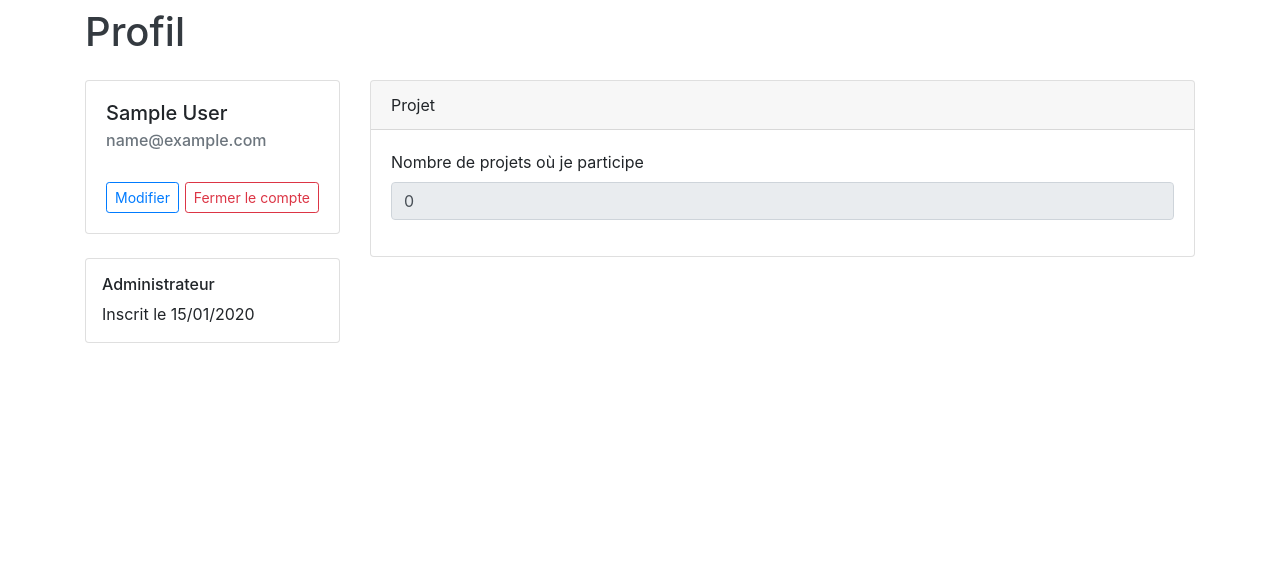
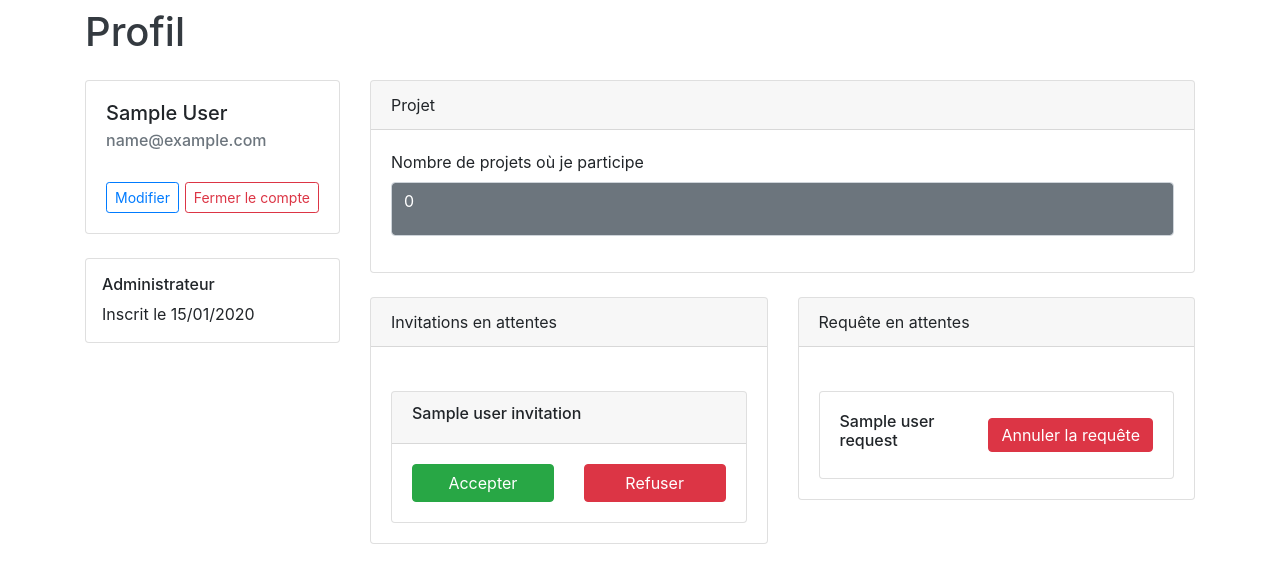
Before and after one commit to JSenjean/gr1_eq2_Dev, a PHP site: template src/view/profile.php in a window 1280 px wide. Shown: the part 56-639 px from the top of the page. Run offline with PHP 8.4, Linux system fonts and the light colour scheme; the visitor is signed in with stand-in values (Sample User, id 1); the template is opened without the code that fills it: most values are stand-ins (such as "Sample title", 1, 10 or a date in 2020); some libraries are stand-ins or nearby versions.

Commit message:
Ajout des invitations et requetes dans la vue de profile pour les utilisateur ainsi que l'acceptation et refus des invitations et requetes

```diff
--- a/src/view/profile.php
+++ b/src/view/profile.php
@@ -6,8 +6,8 @@
   <div class="col-sm-3 mx-auto">
     <div class="card">
       <div class="card-body">
-                <h5 class="card-title"><?php echo $infoUser['first_name']?> <?php echo $infoUser['last_name']?></h5>
-                <h6 class="card-subtitle mb-2 text-muted"><?php echo $infoUser['email']?></h6>
+        <h5 class="card-title"><?php echo $infoUser['first_name'] ?> <?php echo $infoUser['last_name'] ?></h5>
+        <h6 class="card-subtitle mb-2 text-muted"><?php echo $infoUser['email'] ?></h6>
         </br>
         <div class="clearfix">
           <button type="button" class="btn btn-outline-primary btn-sm float-left" data-toggle="modal" data-target="#editInfoModal">Modifier</button>
@@ -18,8 +18,9 @@
     </br>
     <div class="card">
       <div class="card-body p-3">
-                <h6><?php $_SESSION['role']=="admin" ? print 'Administrateur' : print 'Utilisateur' ?></h6>
-                <p class="card-text">Inscrit le <?php $date = date("j/m/Y", strtotime($infoUser['reg_date'])); echo $date;?></p>
+        <h6><?php $_SESSION['role'] == "admin" ? print 'Administrateur' : print 'Utilisateur' ?></h6>
+        <p class="card-text">Inscrit le <?php $date = date("j/m/Y", strtotime($infoUser['reg_date']));
+                                        echo $date; ?></p>
       </div>
     </div>
     </br>
@@ -31,11 +32,63 @@
       <div class="card-body">
         <div class="form-group">
           <label for="exampleFormControlInput1">Nombre de projets où je participe</label>
-                        <input required class="form-control" name="title" type="text" value="<?php echo $userNumberOfProject[0] ?>" readonly>
+          <div required class="form-control bg-secondary" name="title" type="text" readonly>
+            <p class="text-white" id="nbProject"><?php echo $userNumberOfProject[0] ?></p>
+          </div>
         </div>
       </div>
     </div>
     </br>
+
+    <div class="row">
+      <div class="col">
+        <div class="card">
+          <div class="card-header">Invitations en attentes</div>
+          <div class="card-body">
+            <?php foreach ($userInvitations as $value) : ?>
+              <div class="card mt-4 invitationOrRequestCard">
+                <div class="card-header">
+                  <h6><?php echo $value['name'] ?></h6>
+                </div>
+                <div class="card-body">
+                  <div class="justify-content-between row">
+                    <div class="col-md">
+                      <button class="btn btn-success btn-default btn-block acceptInvitation" id="<?php echo ($value['project_id']); ?>">Accepter</button>
+                    </div>
+                    <div class="col-md">
+                      <button class="btn btn-danger btn-default btn-block cancelRequestOrInvitation" id="<?php echo ($value['project_id']); ?>">Refuser</button>
+                    </div>
+                  </div>
+                </div>
+              </div>
+            <?php endforeach; ?>
+          </div>
+        </div>
+      </div>
+      </br>
+      <div class="col">
+        <div class="card">
+          <div class="card-header">Requête en attentes</div>
+          <div class="card-body">
+            <?php foreach ($userRequests as $value) : ?>
+              <div class="card mt-4 invitationOrRequestCard">
+                <div class="card-body">
+                  <div class="justify-content-between row">
+                    <div class="col-sm">
+                      <h6><?php echo $value['name'] ?></h6>
+                    </div>
+                    <div class="col-sm my-auto">
+                      <button class="btn btn-danger float-right py-1 cancelRequestOrInvitation" type="button" id="<?php echo ($value['project_id']); ?>">Annuler la requête</button>
+                    </div>
+                  </div>
+                </div>
+              </div>
+            <?php endforeach; ?>
+          </div>
+        </div>
+      </div>
+
+
     </div>
 
   </div>
@@ -55,23 +108,23 @@
           <form method="POST" data-toggle="validator" action="index.php?action=profile&editInfo=1">
             <div class="form-group">
               <label for="InputLogin1">Identifiant</label>
-            <input type="textfield" class="form-control" id="InputLogin1" name="username" value="<?php echo $infoUser['username']?>" required>
+              <input type="textfield" class="form-control" id="InputLogin1" name="username" value="<?php echo $infoUser['username'] ?>" required>
             </div>
             <div class="form-group form-row">
               <div class="col">
                 <label for="InputPassword1">Prénom</label>
-              <input type="textfield" class="form-control" id="InputFirstname" name="firstname" value="<?php echo $infoUser['first_name']?>" required>
+                <input type="textfield" class="form-control" id="InputFirstname" name="firstname" value="<?php echo $infoUser['first_name'] ?>" required>
               </div>
               <div class="col">
                 <label for="InputPassword1">Nom</label>
-              <input type="textfield" class="form-control" id="InputLastname" name="lastname" value="<?php echo $infoUser['last_name']?>" required>
+                <input type="textfield" class="form-control" id="InputLastname" name="lastname" value="<?php echo $infoUser['last_name'] ?>" required>
               </div>
 
             </div>
             <div class="form-group form-row">
               <div class="col">
                 <label for="InputPassword1">Email</label>
-              <input type="email" class="form-control" id="InputEmail" name="email" value="<?php echo $infoUser['email']?>" required>
+                <input type="email" class="form-control" id="InputEmail" name="email" value="<?php echo $infoUser['email'] ?>" required>
               </div>
             </div>
             <button type="submit" class="btn btn-primary" name="submit">Modifier</button>
@@ -83,4 +136,48 @@
   </div>
 
   </body>
+
   </html>
+  <script src="https://code.jquery.com/jquery-3.3.1.min.js" integrity="sha256-FgpCb/KJQlLNfOu91ta32o/NMZxltwRo8QtmkMRdAu8=" crossorigin="anonymous"></script>
+  <script>
+        $(document).ready(function() {
+            $(".cancelRequestOrInvitation").click(function() {
+                var clickedButton = $(this);
+
+                $.ajax({
+                    type: 'POST',
+                    url: 'index.php?action=profile',
+                    data: {
+                        projectId: clickedButton.attr('id'),
+                        cancelRequestOrInvitation: 'cancelRequestOrInvitation'
+                    },
+                    success: function(response) {
+                        if (response == 1) {
+                            clickedButton.closest(".invitationOrRequestCard").remove();
+                        }
+                    },
+                });
+            });
+        });
+
+        $(document).ready(function() {
+            $(".acceptInvitation").click(function() {
+                var clickedButton = $(this);
+
+                $.ajax({
+                    type: 'POST',
+                    url: 'index.php?action=profile',
+                    data: {
+                        projectId: clickedButton.attr('id'),
+                        acceptInvitation: 'acceptInvitation'
+                    },
+                    success: function(response) {
+                        if (response == 1) {
+                          $("#nbProject").html(parseInt($("#nbProject").html())+1)
+                            clickedButton.closest(".invitationOrRequestCard").remove();
+                        }
+                    },
+                });
+            });
+        });
+    </script>
```
Also changed, not shown: src/controller/profile.php (+9 -5 lines), src/model/profile.php (+97 -7 lines). Lines whose indentation alone changed are shown as unchanged.
